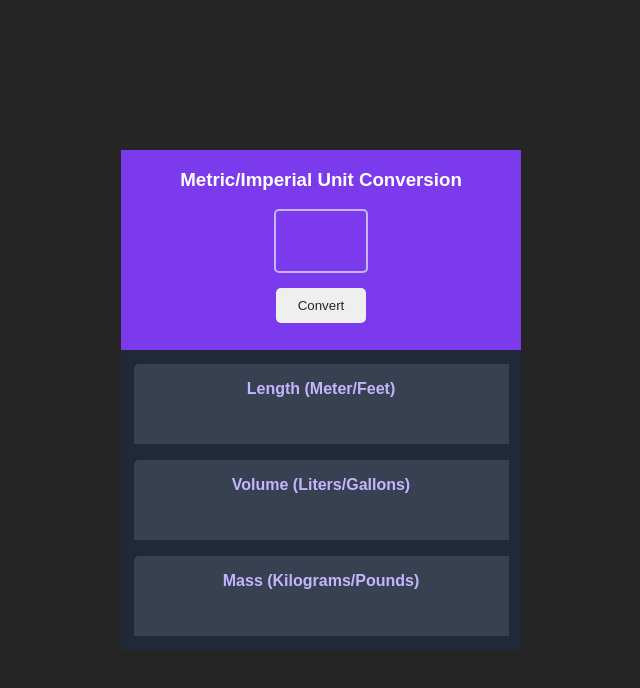
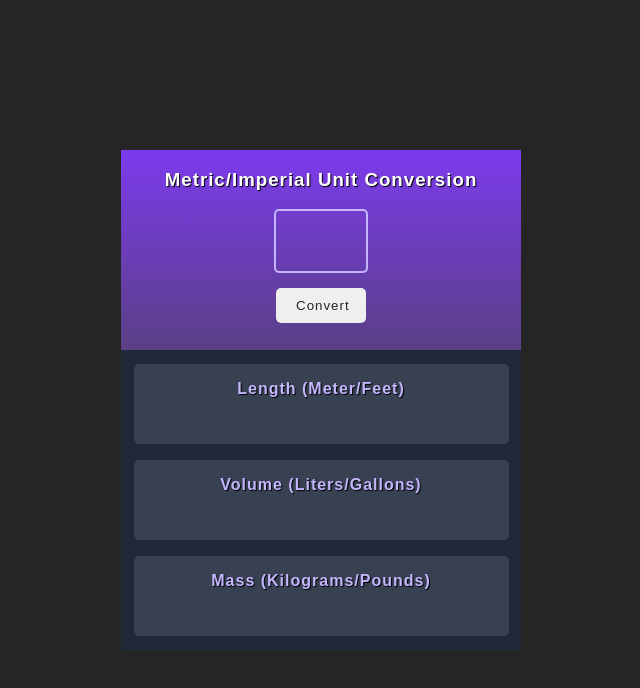
Before and after one commit to jamienorthman/unit_converter, a plain HTML site: page index.html in a window 1280 px wide. Shown: the whole page, without its empty margins (319-959 px from the left). Drawn offline with Linux system fonts and the light colour scheme.

Commit message:
linear gradient background, box/text shadows, and letter spacing

```diff
--- a/style.css
+++ b/style.css
@@ -21,7 +21,7 @@ body {
 }
 
 #top-part {
-    background-color: #7C3AED;
+    background: linear-gradient(180deg,	hsla(262, 83%, 58%, 1.0), hsla(272, 93%, 68%, 0.4));
     display: flex;
     flex-direction: column;
     align-items: center;
@@ -31,6 +31,13 @@ body {
 #title {
     font-weight: bold;
     color: white;
+}
+
+#title,
+.measurements,
+#input-number {
+    letter-spacing: 1px;
+    text-shadow: 1px 1px 1px black;
 }
 
 #input-div {
@@ -44,6 +51,10 @@ body {
     font-weight: bold;
 }
 
+#input-div:hover {
+    border: 2px solid #374151;
+}
+
 input::-webkit-outer-spin-button,
 input::-webkit-inner-spin-button {
     -webkit-appearance: none;
@@ -54,12 +65,13 @@ input::-webkit-inner-spin-button {
     outline: none;
     width: 60px;
     height: 30px;
-    background-color: #7C3AED;
+    background-color: transparent;
     border: none;
     font-size: xx-large;
     font-weight: bolder;
     color: white;
     text-align: center;
+    cursor: pointer;
 }
 
 #convert-btn {
@@ -69,6 +81,15 @@ input::-webkit-inner-spin-button {
     text-align: center;
     border-radius: 5px;
     color: #252525;
+    cursor: pointer;
+    transition: box-shadow 0.3s ease;
+    letter-spacing: 1px;
+}
+
+#convert-btn:hover {
+    background-color: #374151;
+    color: #C4B5FD;
+    box-shadow: 0 0px 10px rgba(255, 255, 255, .8);
 }
 
 #bottom-part {
@@ -83,7 +104,13 @@ input::-webkit-inner-spin-button {
     background-color: #374151;
     width: 375px;
     height: 80px;
-    border-top-left-radius: 5px;
+    border-radius: 5px;
+    transition: box-shadow 0.3s ease;
+    cursor: pointer;
+}
+
+.unit-type:hover {
+    box-shadow: 0 0px 15px rgba(255, 255, 255, .8);
 }
 
 .measurements {
```
Also changed, not shown: index.html (+0 -12 lines).
